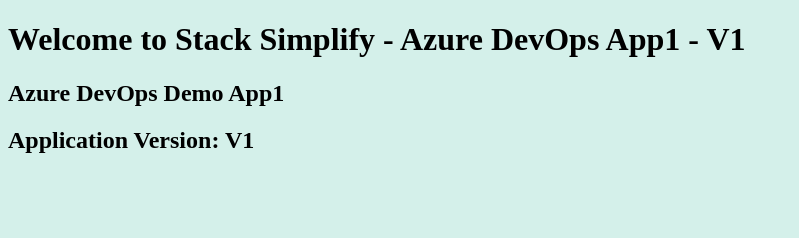
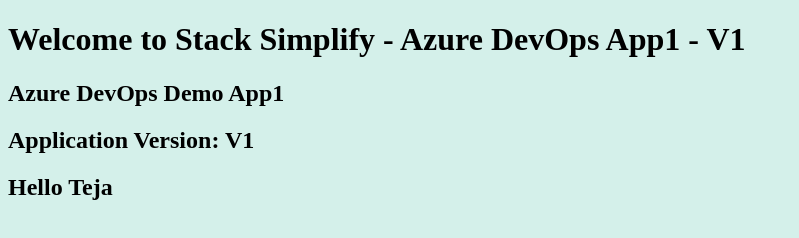
Before and after one commit to tejasai977/dockerakstest, a plain HTML site: page index.html in a window 1280 px wide. Shown: the whole page, without its empty margins (0-799 px from the left). Drawn offline with Linux system fonts and the light colour scheme.

Commit message:
Update index.html

```diff
--- a/index.html
+++ b/index.html
@@ -4,5 +4,6 @@
       <h1>Welcome to Stack Simplify - Azure DevOps App1 - V1</h1>
       <h2>Azure DevOps Demo App1</h2>
       <h2>Application Version: V1</h2>
+      <h2>Hello Teja</h2>
    </body>
 </html>
```
